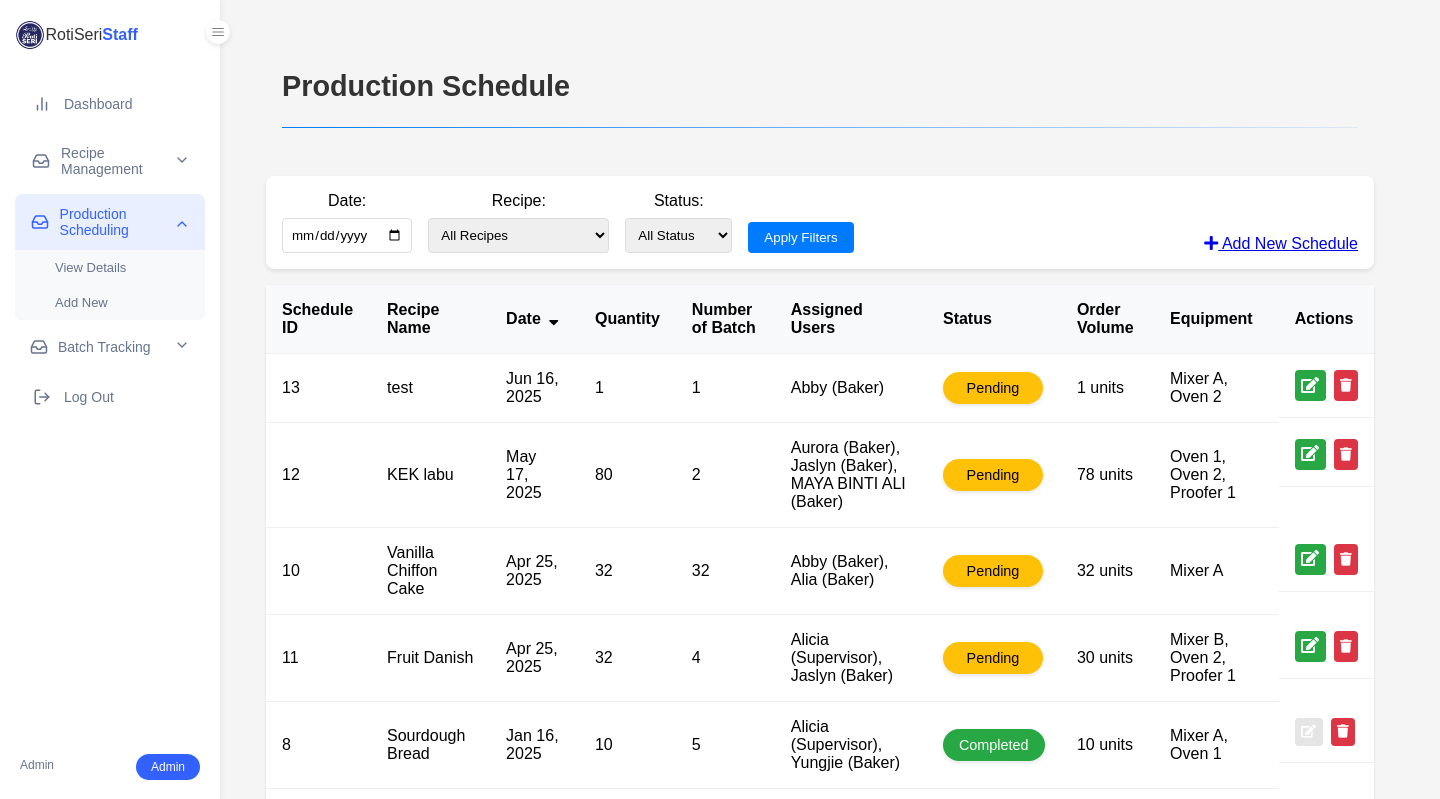
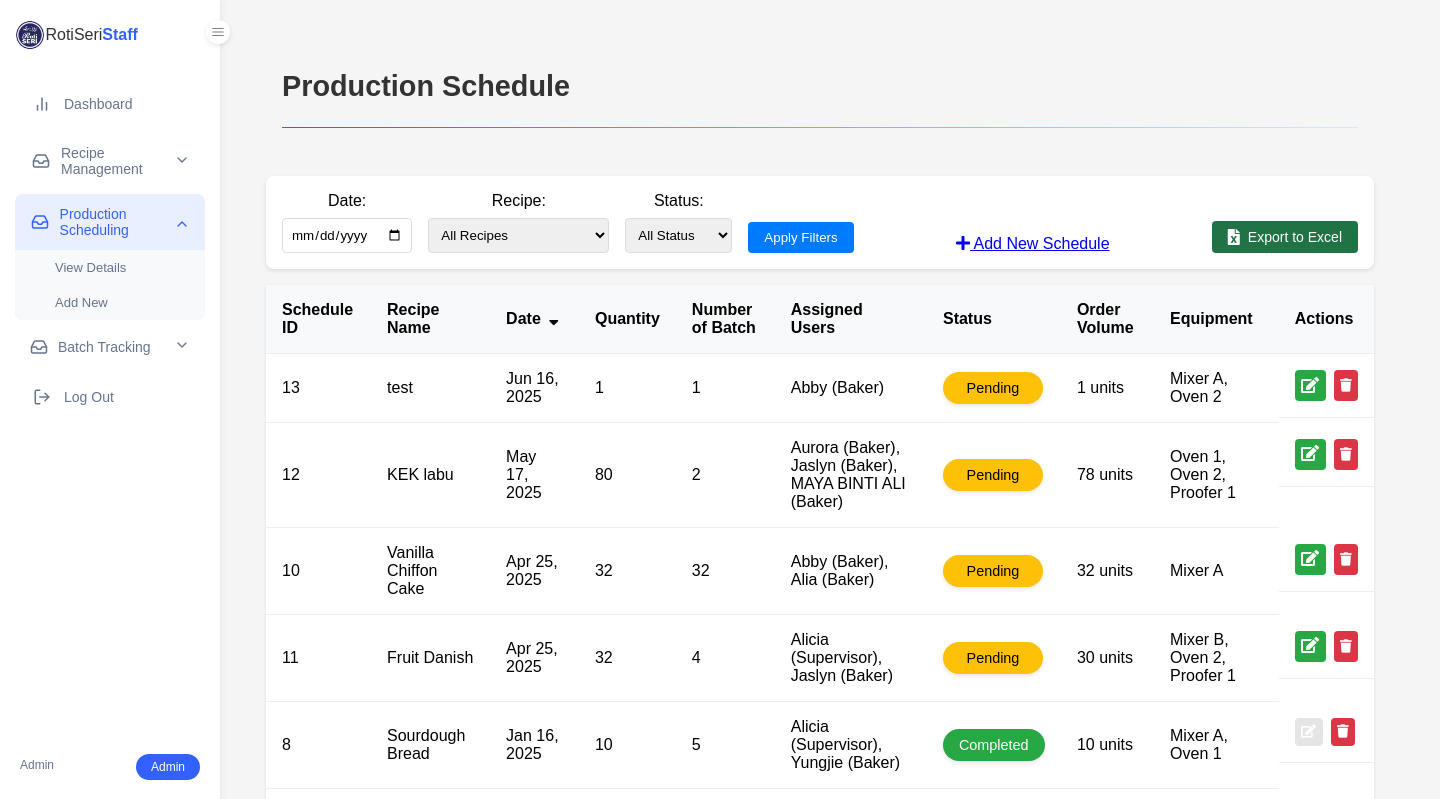
Before and after one commit to ainizam02/production, a PHP site: page /production/view_schedules.php in a window 1440 px wide. Shown: the top 799 px of the page. Run offline with PHP 8.4, Linux system fonts and the light colour scheme; a user stored in the database is signed in; data comes from the database, SQL or seed files in the repository.

Commit message:
Update view_schedules.php

```diff
--- a/rotiseriproduction/view_schedules.php
+++ b/rotiseriproduction/view_schedules.php
@@ -78,7 +78,7 @@ function getSortLink($field, $current_sort, $current_order) {
 <head>
     <meta charset="UTF-8">
     <meta name="viewport" content="width=device-width, initial-scale=1.0">
-    <title>Production Schedule - YSLProduction</title>
+    <title>Production Schedule - Roti Seri Production</title>
     <link rel="stylesheet" href="css/style.css">
     <link rel="stylesheet" href="css/dashboard.css">
     <link rel="stylesheet" href="css/schedule.css">
@@ -127,6 +127,9 @@ function getSortLink($field, $current_sort, $current_order) {
                 <?php if ($_SESSION['user_role'] !== 'Baker'): ?>
                     <a href="add_schedule.php" class="add-btn">
                         <i class="fas fa-plus"></i> Add New Schedule
+                    </a>
+                    <a href="export_schedules.php" class="export-btn">
+                        <i class="fas fa-file-excel"></i> Export to Excel
                     </a>
                 <?php endif; ?>
             </div>
```
